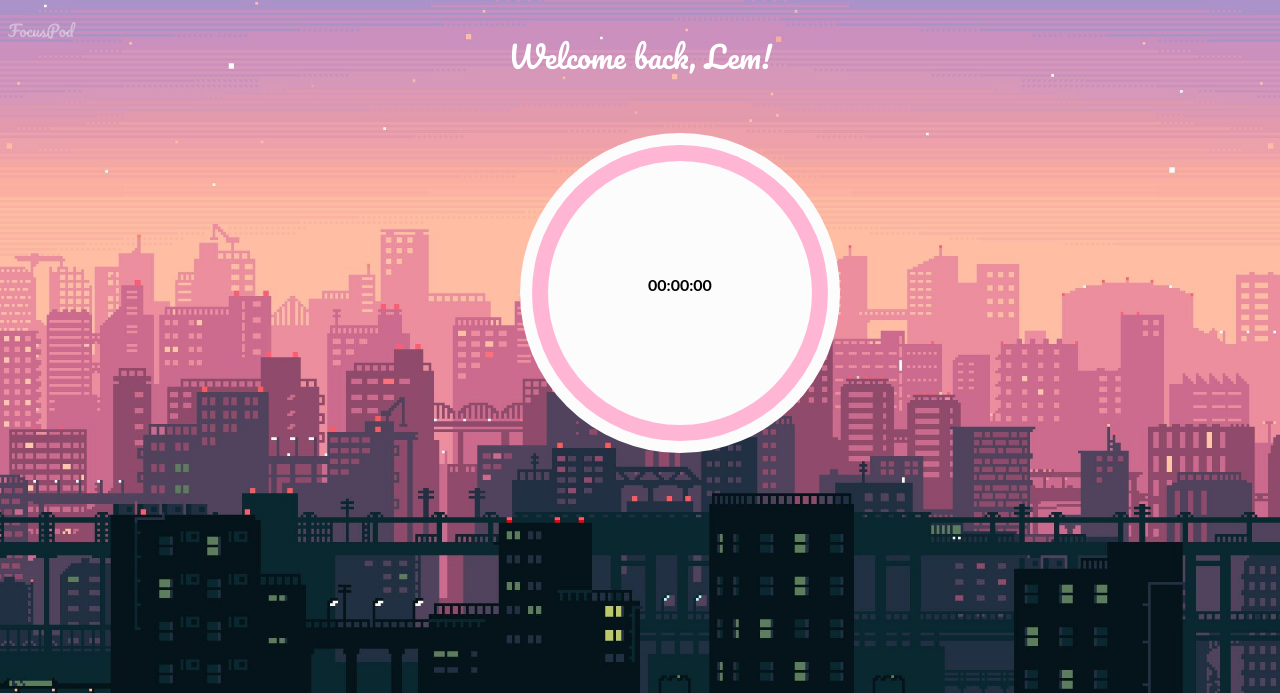
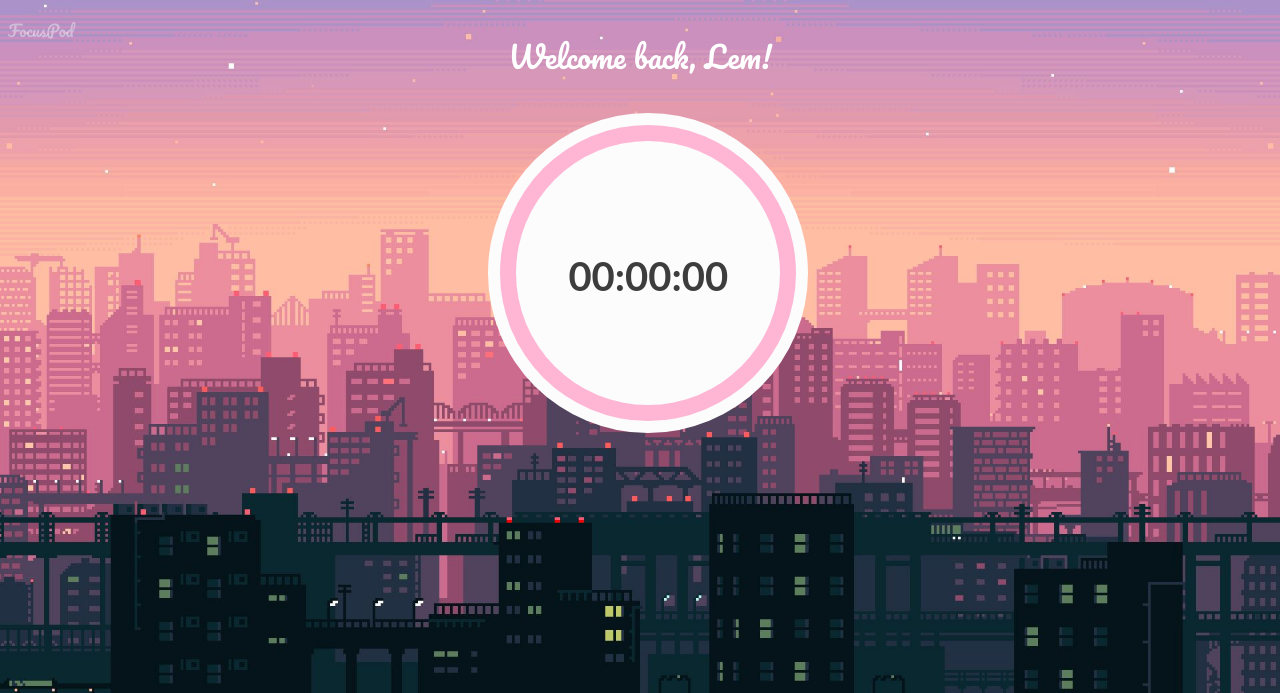
Before and after one commit to CarlosArro2001/profocus_app, a PHP site: page / in a window 1280 px wide. Shown: the top 693 px of the page. Run offline with PHP 8.4, Linux system fonts and the light colour scheme.

Commit message:
Small changes
Changed the padding and font of the timer-text class h4 tag and removed the gap between the timer-section and the timer-title

```diff
--- a/index.html
+++ b/index.html
@@ -30,6 +30,8 @@
                             </div>
                         </div>
                     </div>
+                    <!-- The buttons section-->
+
                 </div>
                 <div id="TaskList-section">
 
--- a/style.css
+++ b/style.css
@@ -32,14 +32,13 @@ html{
     text-align: center;
     font-style: normal;
     font-weight: normal;
-    top: 198px;
+
     font-size: 30px;
     line-height: 53px;
     /* identical to box height */
 }
 #Timer-section{
-    padding-top: 20px;
-    padding-left: 40.5%;
+    padding-left: 38%;
 }
 .timer-outer{
     background-color: #FCFCFC;
@@ -74,9 +73,10 @@ html{
 }
 
 .timer-text h4{
-    padding: 35% 0 40% 0;
+    color:#3D3D3D;
+    padding: 22% 0 23% 0;
     font-family: 'Lato', sans-serif;
-
+    font-size: 40px;
 }
 
 #footer{
```
